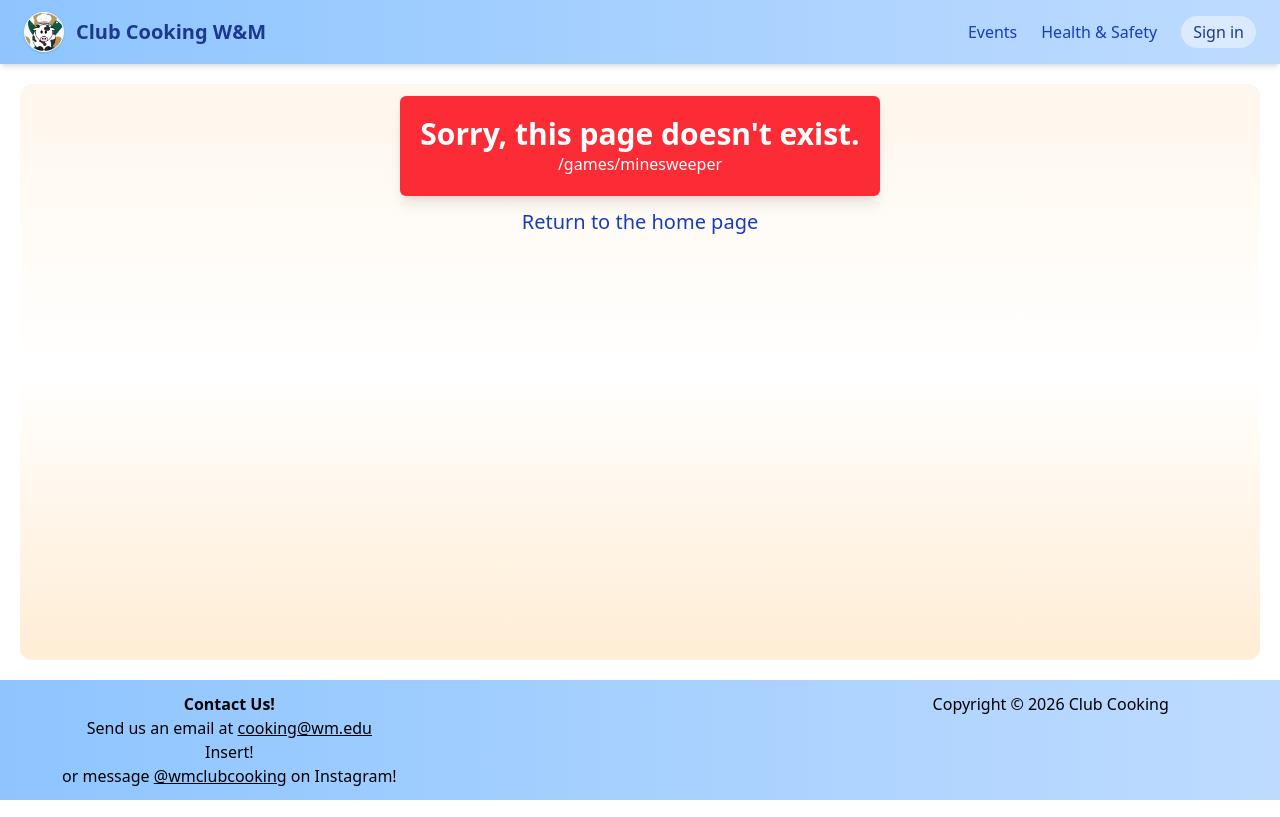
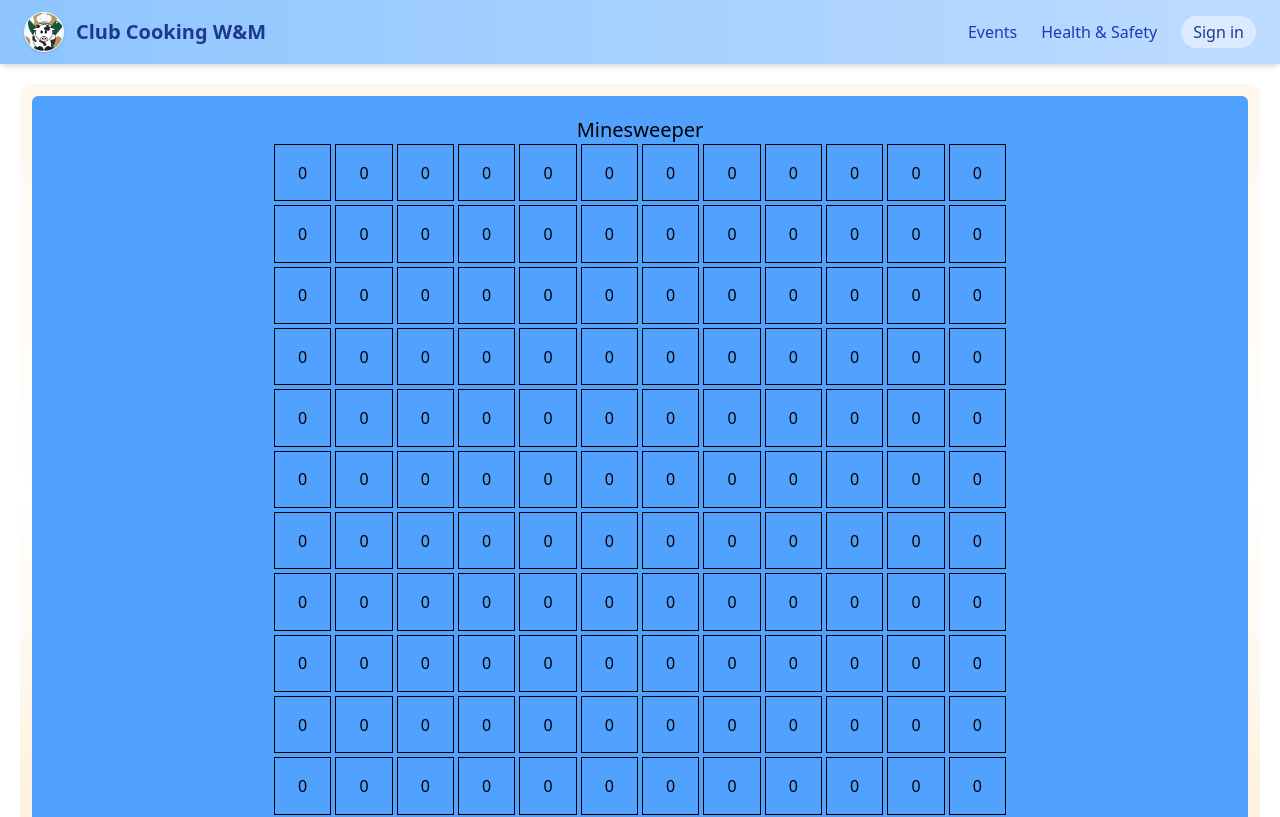
Before and after one commit to MichaelSwetnam/wmcooking, a React (Vite) app: page /games/minesweeper in a window 1280 px wide. Shown: the top 817 px of the page. Built offline with nearby package versions, Linux system fonts and the light colour scheme.

Commit message:
Minesweeper 1

```diff
--- a/src/main.tsx
+++ b/src/main.tsx
@@ -15,6 +15,7 @@ import { UserProvider } from './components/Auth/UserProvider.tsx';
 import EditEvent from './routes/EditEvent.tsx';
 import { CreateEvent } from './routes/CreateEvent.tsx';
 import { EditProfile } from './routes/EditProfile.tsx';
+import { Minesweeper } from './routes/Minesweeper.tsx';
 
 createRoot(document.getElementById('root')!).render(
   <QueryClientProvider client={QueryClient}>
@@ -31,6 +32,7 @@ createRoot(document.getElementById('root')!).render(
 		    <Route path="/events/:id/edit" element={<EditEvent />} />
                     <Route path="/health" element={<Health />} />
 		    <Route path="/profile" element={<EditProfile />} />
+		    <Route path="/games/minesweeper" element={<Minesweeper />} />
                     <Route path="/" element={<Home />} />
                     {/*
                     <Route path="/events" element={<Events />} />
--- /dev/null
+++ b/src/routes/Minesweeper.tsx
@@ -0,0 +1,42 @@
+import { useState } from "react";
+import LoadingComponent from "../components/Utility/LoadingComponent";
+
+function Cell({ i, neighborBombs }: {i: number, neighborBombs: number, onReveal: (x: number, y: number) => void}) {
+     /*
+     const x = i % 12;
+     const y = Math.floor(i / 12);
+
+     should call onReveal(x, y) when revealed.
+     */
+
+     const [ flagged, setFlagged ] = useState(false);
+
+     return <button
+	  className="border hover:bg-white"
+	  onClick={() => {
+	       setFlagged(!flagged);
+	  }}
+     >
+     {(flagged ? '🚩' : neighborBombs)}
+     </button>
+}
+
+export function Minesweeper() {
+     const cells = new Array(12 * 12).fill(0);
+
+     if (cells.length <= 0)
+	 return <LoadingComponent />
+
+    function onReveal(x: number, y: number) {
+	  console.log(x, y);
+    }
+
+     return <div className="bg-blue-400 rounded-md p-5 aspect-square h-dvh flex flex-col w-full items-center">
+	  <div className="w-full flex flex-row justify-center">
+	       <h2 className="text-xl">Minesweeper</h2>
+	  </div>
+	  <div className="aspect-square h-full grid grid-cols-12 grid-rows-12 gap-1">
+	       { cells.map((_, i) => <Cell neighborBombs={0} i={i} key={i} onReveal={onReveal} />) }
+	  </div>
+     </div>
+}
```
